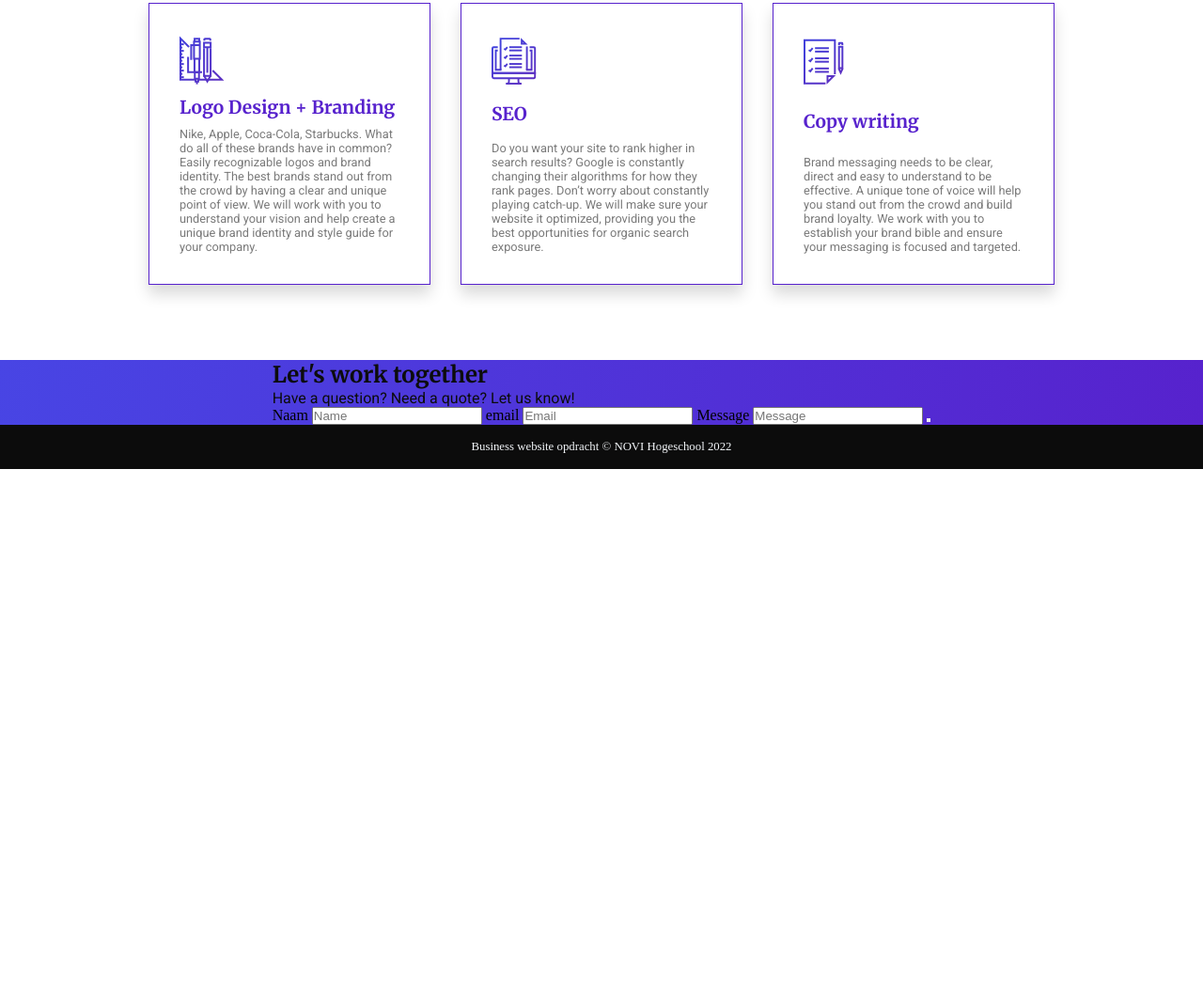
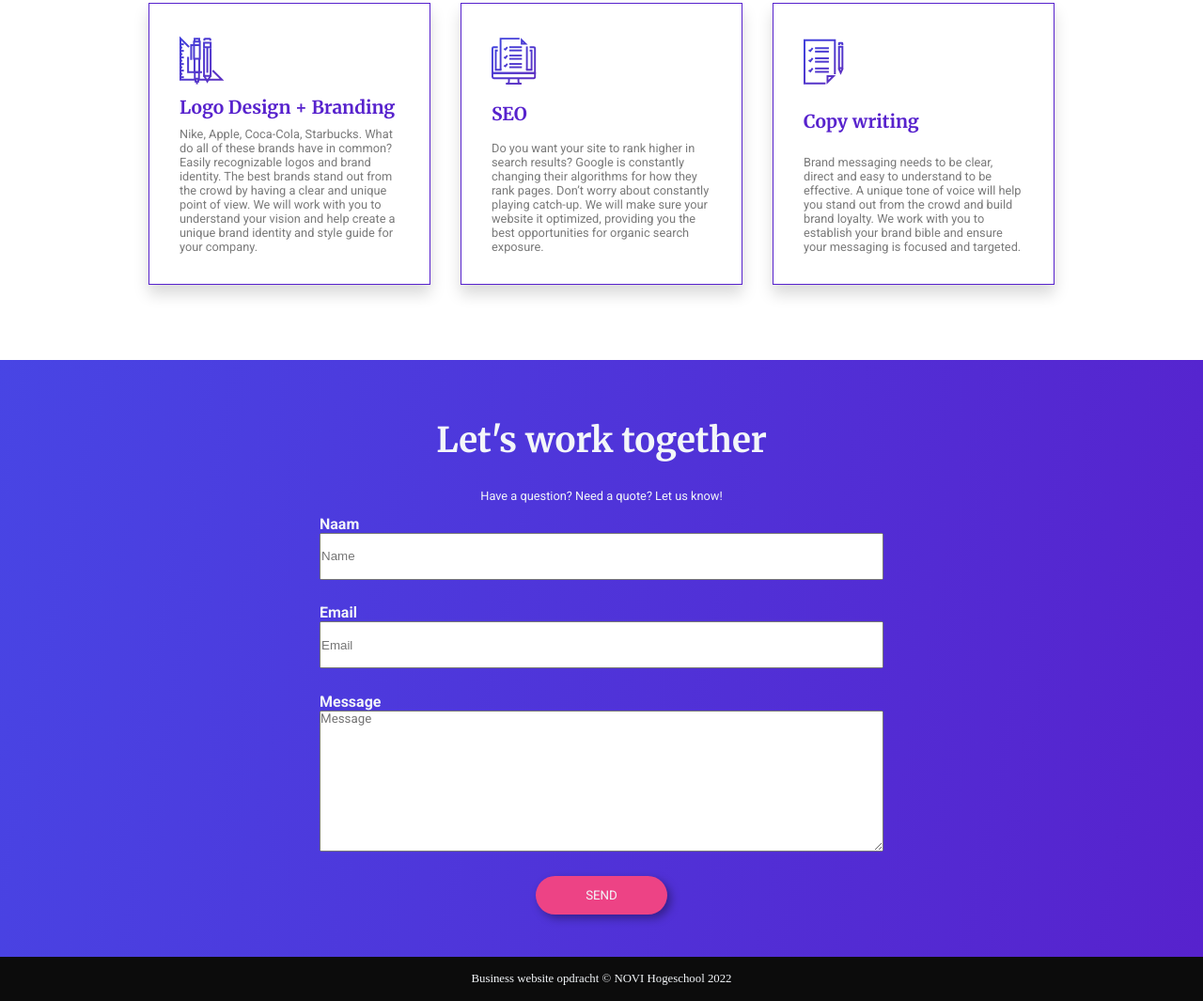
Before and after one commit to BoMaassen/hw-opdracht-4, a website: page index.html in a window 1280 px wide. Shown: the part 2842-3907 px from the top of the page at 94% size. Before the commit the page ends 3341 px from the top, so only its background shows below. Drawn offline with Linux system fonts and the light colour scheme.

Commit message:
alles af

```diff
--- a/index.html
+++ b/index.html
@@ -37,7 +37,8 @@
                 <div>
                     <h3>Rolling Stone</h3>
                     <img src="assets/squiggle_line.svg" alt="squiggle line"/>
-                    <p>You know Rolling Stone. It’s the definitive voice in music, politics and culture. It’s a global icon.</p>
+                    <p>You know Rolling Stone. It’s the definitive voice in music, politics and culture. It’s a global
+                        icon.</p>
                     <a href="">View project</a>
                 </div>
                 <span><img src="assets/work-image-01.jpeg" alt="Rolling stone case"></span></article>
@@ -45,7 +46,8 @@
                 <div>
                     <h3>Variety</h3>
                     <img src="assets/squiggle_line.svg" alt="squiggle line"/>
-                    <p>Variety is an industry leader for breaking entertainment news, reviews and box office results with archive of content dating back to 1905.</p>
+                    <p>Variety is an industry leader for breaking entertainment news, reviews and box office results
+                        with archive of content dating back to 1905.</p>
                     <a href="">View project</a>
                 </div>
                 <span><img src="assets/work-image-02.jpeg" alt="Variety case"></span></article>
@@ -62,34 +64,47 @@
     <section id="services" class="services">
         <div>
             <article>
-                <img src="assets/icon_web-design.svg" alt="Icoon web design" />
+                <img src="assets/icon_web-design.svg" alt="Icoon web design"/>
                 <h4>Web Design</h4>
-                <p>Good web design is how companies stand out from their competitors. High quality web design leads to increased user conversion and engagement. Through a proven web design process, we help clients launch websites and products that improve on their bottom line.</p>
+                <p>Good web design is how companies stand out from their competitors. High quality web design leads to
+                    increased user conversion and engagement. Through a proven web design process, we help clients
+                    launch websites and products that improve on their bottom line.</p>
             </article>
             <article>
-                <img src="assets/icon_web-development.svg" alt="Icoon web development" />
+                <img src="assets/icon_web-development.svg" alt="Icoon web development"/>
                 <h4>Web Development</h4>
-                <p>Modern websites need to be responsive and fully functional at all sizes. We develop all of our sites with a mobile first approach and ensure that our code quality is clean, organized and performant. Already have a design but need it developed? We’re here to help!</p>
+                <p>Modern websites need to be responsive and fully functional at all sizes. We develop all of our sites
+                    with a mobile first approach and ensure that our code quality is clean, organized and performant.
+                    Already have a design but need it developed? We’re here to help!</p>
             </article>
             <article>
-                <img src="assets/icon_ux.svg" alt="Icoon user experience" />
+                <img src="assets/icon_ux.svg" alt="Icoon user experience"/>
                 <h4>User Experience</h4>
-                <p>In order to build successful products you have to understand the user. We create user personas, wireframes and prototypes to test with users. This allows us to gather feedback which helps to shape the product and can quickly eliminate potential risks – saving you time and money.</p>
+                <p>In order to build successful products you have to understand the user. We create user personas,
+                    wireframes and prototypes to test with users. This allows us to gather feedback which helps to shape
+                    the product and can quickly eliminate potential risks – saving you time and money.</p>
             </article>
             <article>
-                <img src="assets/icon_graphic-design.svg" alt="Icoon graphic design" />
+                <img src="assets/icon_graphic-design.svg" alt="Icoon graphic design"/>
                 <h4>Logo Design + Branding </h4>
-                <p>Nike, Apple, Coca-Cola, Starbucks. What do all of these brands have in common? Easily recognizable logos and brand identity. The best brands stand out from the crowd by having a clear and unique point of view. We will work with you to understand your vision and help create a unique brand identity and style guide for your company.</p>
+                <p>Nike, Apple, Coca-Cola, Starbucks. What do all of these brands have in common? Easily recognizable
+                    logos and brand identity. The best brands stand out from the crowd by having a clear and unique
+                    point of view. We will work with you to understand your vision and help create a unique brand
+                    identity and style guide for your company.</p>
             </article>
             <article>
-                <img src="assets/icon_seo.svg" alt="Icoon SEO" />
+                <img src="assets/icon_seo.svg" alt="Icoon SEO"/>
                 <h4>SEO</h4>
-                <p>Do you want your site to rank higher in search results? Google is constantly changing their algorithms for how they rank pages. Don’t worry about constantly playing catch-up. We will make sure your website it optimized, providing you the best opportunities for organic search exposure.</p>
+                <p>Do you want your site to rank higher in search results? Google is constantly changing their
+                    algorithms for how they rank pages. Don’t worry about constantly playing catch-up. We will make sure
+                    your website it optimized, providing you the best opportunities for organic search exposure.</p>
             </article>
             <article>
-                <img src="assets/icon_copywriting.svg" alt="Icoon copy writing" />
+                <img src="assets/icon_copywriting.svg" alt="Icoon copy writing"/>
                 <h4>Copy writing</h4>
-                <p>Brand messaging needs to be clear, direct and easy to understand to be effective. A unique tone of voice will help you stand out from the crowd and build brand loyalty. We work with you to establish your brand bible and ensure your messaging is focused and targeted.</p>
+                <p>Brand messaging needs to be clear, direct and easy to understand to be effective. A unique tone of
+                    voice will help you stand out from the crowd and build brand loyalty. We work with you to establish
+                    your brand bible and ensure your messaging is focused and targeted.</p>
             </article>
         </div>
     </section>
@@ -98,17 +113,27 @@
             <h2>Let's work together</h2>
             <p>Have a question? Need a quote? Let us know!</p>
             <form onsubmit="hier-moet-jS">
+                <div>
                     <label for="first-name">Naam</label>
-            <input type="text" placeholder="Name" id="first-name" name="name">
-            <label for="email-adress">email</label>
-            <input type="email" placeholder="Email" id="email-adress" name="email">
+                    <input type="text" placeholder="Name" id="first-name" name="name" >
+                </div>
+                <div>
+                    <label for="email-adress">Email</label>
+                    <input type="email" placeholder="Email" id="email-adress" name="email"/>
+                </div>
+                <div>
                     <label for="comments">Message</label>
-            <input type="text" placeholder="Message" id="comments" name="comment">
-            <button type="submit"></button>
+                    <textarea placeholder="Message" id="comments" name="comment"></textarea>
+                </div>
+                <div>
+                    <button type="submit">Send</button>
+                </div>
             </form>
         </div>
     </section>
 </main>
-<footer><div>Business website opdracht © NOVI Hogeschool 2022</div></footer>
+<footer>
+    <div>Business website opdracht © NOVI Hogeschool 2022</div>
+</footer>
 </body>
 </html>
--- a/styles/styles.css
+++ b/styles/styles.css
@@ -48,13 +48,17 @@ h4 {
     font-size: 16px;
 }
 
+h2 {
+    color: var(--licht-grijs);
+}
+
 p {
     font-family: Roboto, sans-serif;
     color: var(--zwart);
     font-size: 16px;
 }
 
-a, button {
+a, button, label {
     text-decoration: none;
     font-family: Roboto, sans-serif;
     color: var(--licht-grijs);
@@ -82,6 +86,14 @@ a, button {
     max-width: 340px;
     align-items: center;
     text-align: center;
+}
+
+button {
+    background-color: var(--roze);
+    text-transform: uppercase;
+    border-radius: 30px;
+    box-shadow: 4px 4px 10px rgba(0, 0, 0, 0.35);
+    border: none;
 }
 
 /* ------------------------------- 4. Areas ---------------------------------------- */
@@ -123,12 +135,7 @@ header p {
 }
 
 header button {
-    background-color: var(--roze);
-    text-transform: uppercase;
     padding: 1.2em 2em;
-    border-radius: 30px;
-    box-shadow: 4px 4px 10px rgba(0, 0, 0, 0.35);
-    border: none;
 }
 
 header img {
@@ -226,6 +233,59 @@ header img {
 .contact-us{
     background: var(--gradient);
 }
+.contact-us > div {
+    display: flex;
+    flex-direction: column;
+    align-items: center;
+    width: 350px;
+    margin: 2em 0;
+}
+
+.contact-us p, .contact-us label, .contact-us h2 {
+    color: var(--licht-grijs);
+}
+
+.contact-us h2{
+    padding: 0.8em 0;
+}
+
+.contact-us p {
+    font-size: 0.8em;
+}
+.contact-us form {
+    display: flex;
+    flex-direction: column;
+    align-items: center;
+}
+
+.contact-us form > div{
+    padding: 0.8em 0;
+    display: flex;
+    flex-direction: column;
+
+}
+.contact-us label {
+    font-weight: 600;
+}
+.contact-us button{
+    padding: 1em 4em;
+
+}
+.contact-us textarea{
+    font-family: Roboto, sans-serif;
+    color: var(--grijs);
+}
+
+.contact-us input {
+    height: 50px;
+    width: 350px;
+}
+
+.contact-us textarea{
+    width: 350px;
+    height: 150px;
+}
+
 /* --------------- 4.6 Footer ------------------- */
 footer{
     display: flex;
@@ -238,8 +298,8 @@ footer{
 footer div {
     color: var(--licht-grijs);
     font-size: 0.8em;
+}
 
-}
 
 
 /* ------------------------------- 5. Media Queries -------------------------------- */
@@ -279,13 +339,12 @@ footer div {
 
     /* ------------------------------- Case studies ----------------------------------- */
     .case-studies article {
-        display: flex;
         flex-direction: row;
         align-items: center;
         justify-content: space-between;
     }
 
-    .variety {
+    article.variety {
         flex-direction: row-reverse;
     }
 
@@ -308,7 +367,7 @@ footer div {
         flex-wrap: wrap;
         margin: 4em 0;
         justify-content: center;
-        flex-basis: 600px;
+        max-width: 1000px;
     }
     .services article {
         margin: 1em 1em;
@@ -319,5 +378,25 @@ footer div {
         height: 300px;
 
     }
+    /* ------------------------------- Contact us ----------------------------------- */
+    .contact-us > div {
+        width: 600px;
+    }
+
+    .contact-us input {
+        height: 50px;
+        width: 600px;
+    }
+
+    .contact-us textarea{
+        width: 600px;
+        height: 150px;
+    }
+
+    .contact-us h2 {
+        font-size: 2.3em;
+    }
+
+
 
 }
```
Lines whose indentation alone changed are shown as unchanged.
